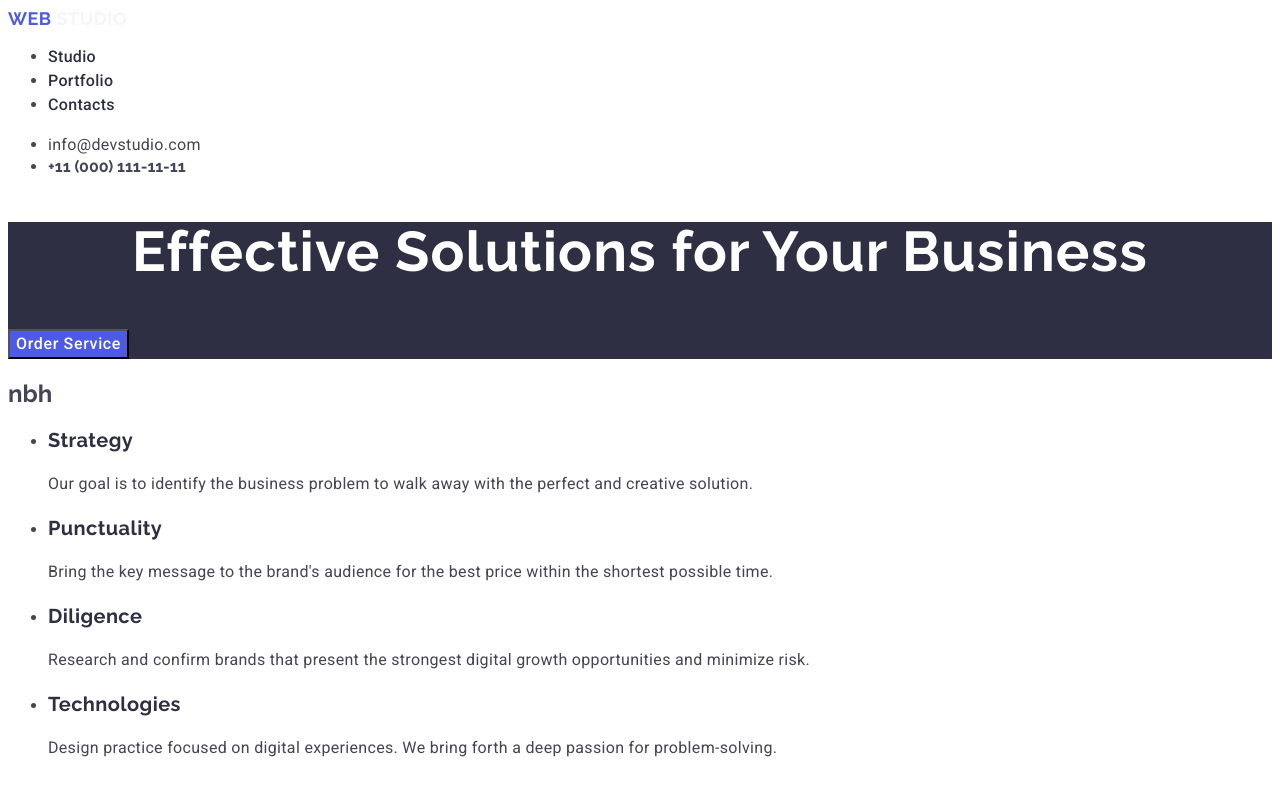
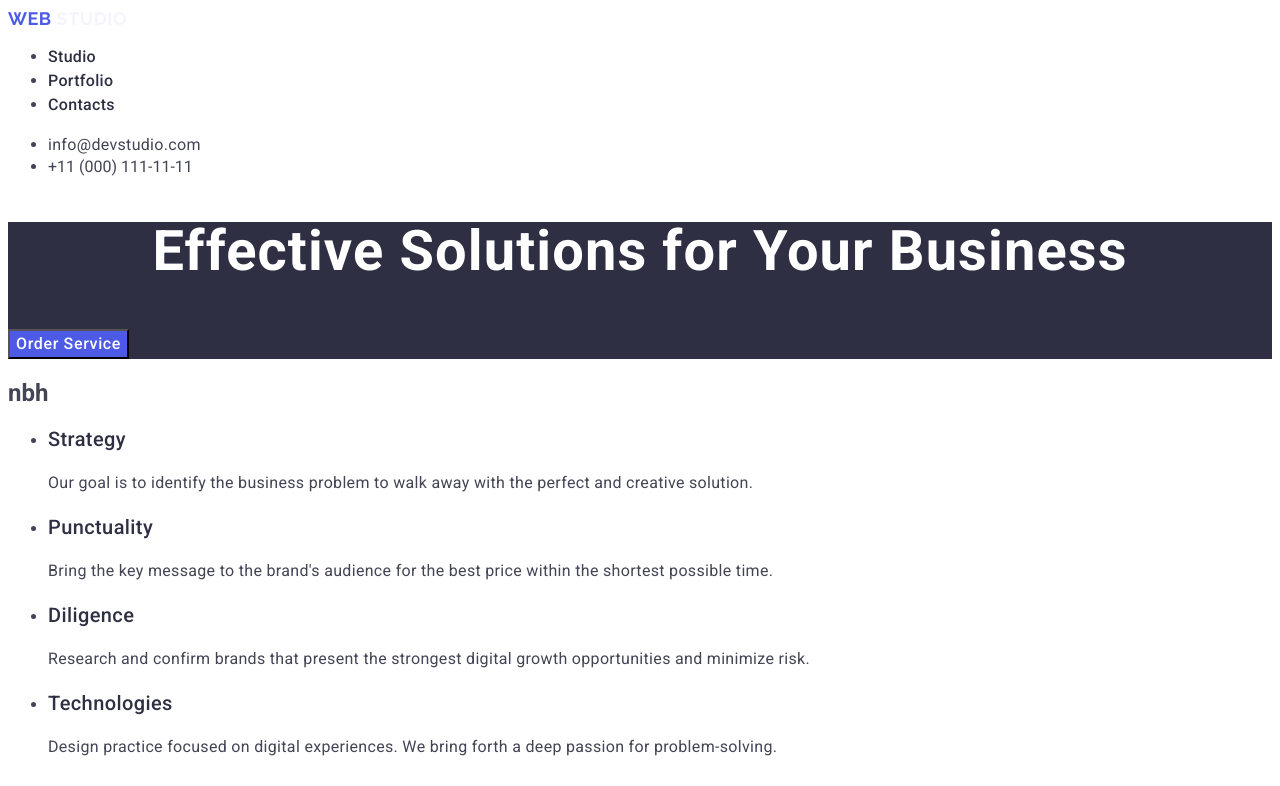
Before and after one commit to oksperetyatko/goit-markur-hw-02, a plain HTML site: page index.html in a window 1280 px wide. Shown: the top 786 px of the page. Drawn offline with Linux system fonts and the light colour scheme.

Commit message:
головна

```diff
--- a/css/styles.css
+++ b/css/styles.css
@@ -5,13 +5,13 @@
     --secondary-text-color
 }
 body {
-    font-family: "Raleway", sans-serif;
-    color: #434455;
+font-family: "Roboto", sans-serif;
+color: #434455;
  background-color: #FFF;}
 a {
     text-decoration:none;}
 .list {
-    padding: 0;
+
     list-style:none;
 }
 .link {
```
